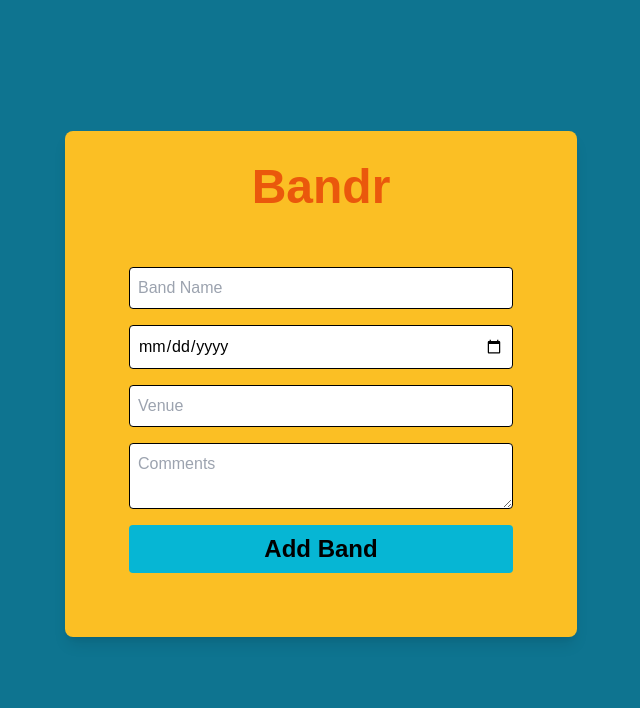
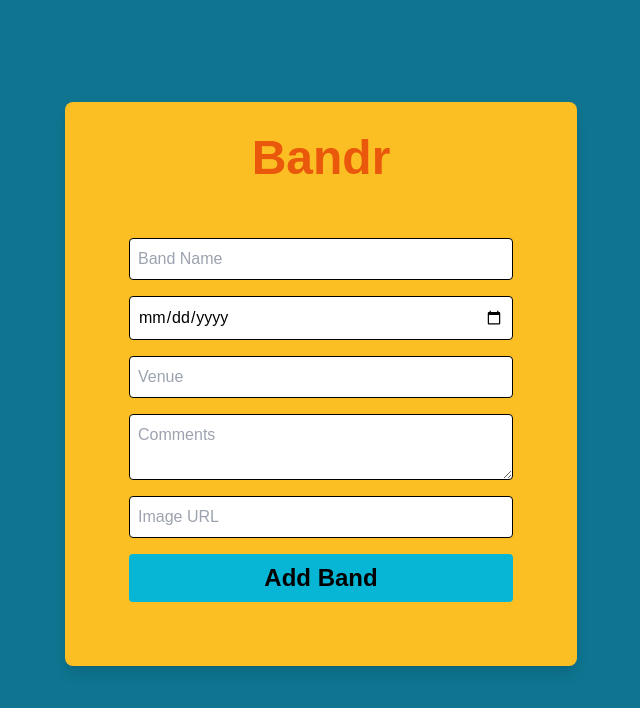
Before and after one commit to ben-rosner-williamsburg/bandr, a React (Vite) app: page / in a window 1280 px wide. Shown: the top 708 px of the page, without its empty margins (319-959 px from the left). Built offline with nearby package versions, Linux system fonts and the light colour scheme.

Commit message:
Update form to accept image URL

```diff
--- a/src/components/BandForm.tsx
+++ b/src/components/BandForm.tsx
@@ -10,6 +10,7 @@ const BandForm: React.FC<BandFormProps> = ({ onAddBand }) => {
   const [date, setDate] = useState('');
   const [venue, setVenue] = useState('');
   const [comments, setComments] = useState('');
+  const [imageUrl, setImageUrl] = useState('');
 
   const handleSubmit = (e: React.FormEvent) => {
     e.preventDefault();
@@ -19,12 +20,14 @@ const BandForm: React.FC<BandFormProps> = ({ onAddBand }) => {
       date,
       venue,
       comments,
+      imageUrl,
     };
     onAddBand(newBand);
     setBandName('');
     setDate('');
     setVenue('');
     setComments('');
+    setImageUrl('');
   };
 
   return (
@@ -58,6 +61,13 @@ const BandForm: React.FC<BandFormProps> = ({ onAddBand }) => {
         onChange={(e) => setComments(e.target.value)}
         className="border p-2 rounded"
       />
+      <input
+        type="text"
+        placeholder="Image URL"
+        value={imageUrl}
+        onChange={(e) => setImageUrl(e.target.value)} // New input field for the image URL
+        className="border p-2 rounded"
+      />
       <button className="bg-tahiti text-2xl py-2 px-4 font-bold mb-2 rounded hover:shadow-lg" type="submit">Add Band</button>
     </form>
   );
```
